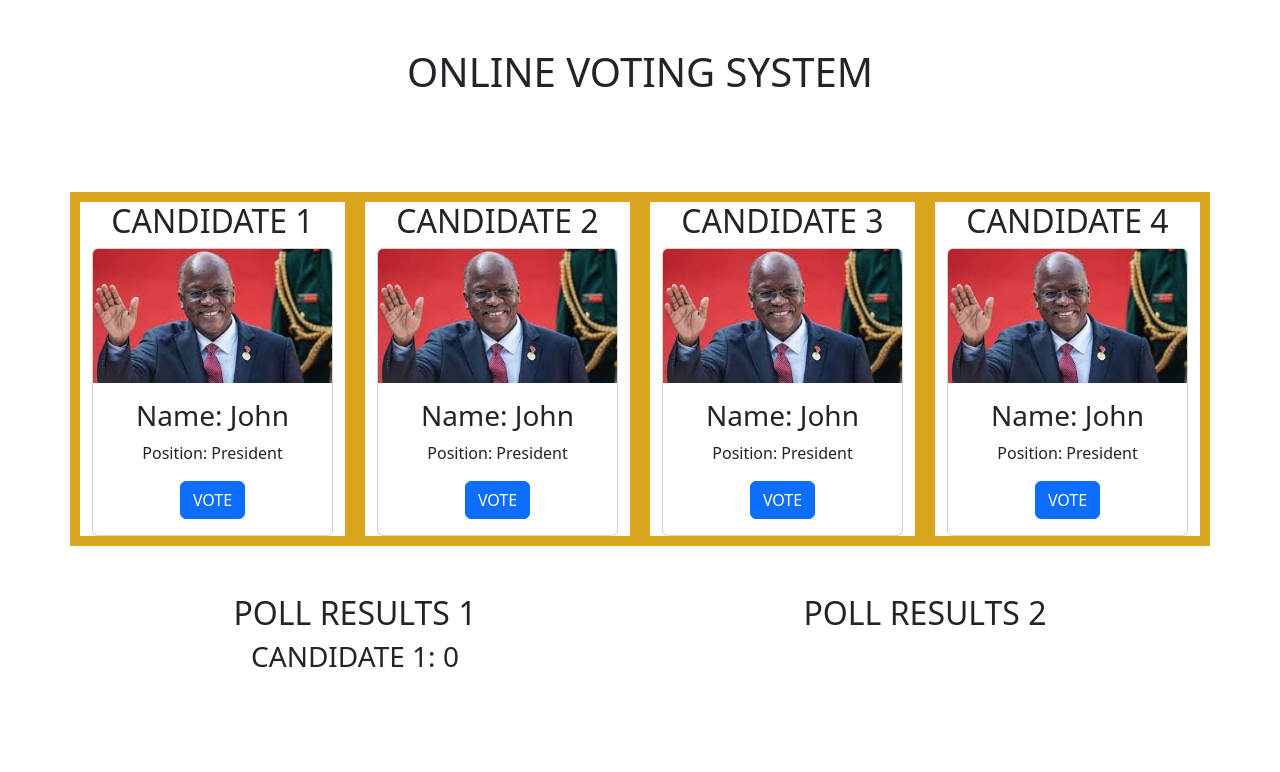
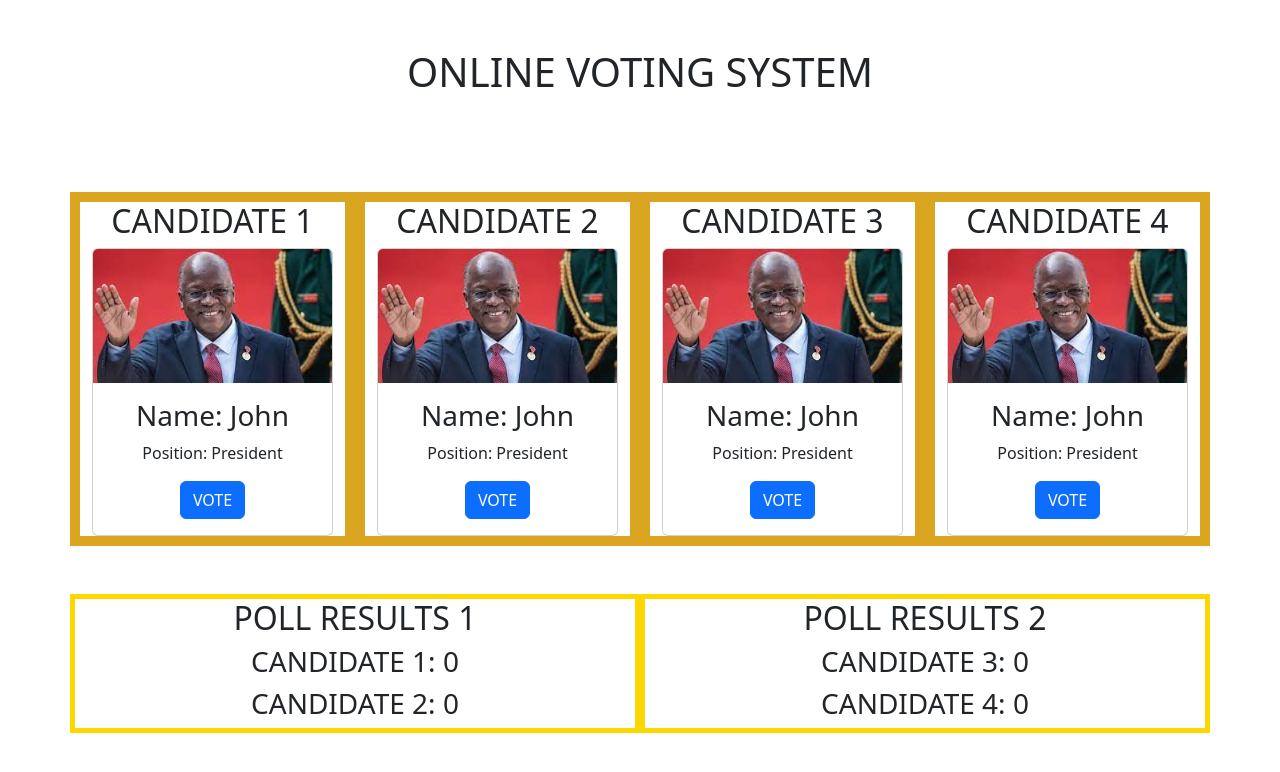
Before and after one commit to GDSC-Bugema-University/Online-Poll, a plain HTML site: page index.html in a window 1280 px wide. Drawn offline with nearby package versions, Linux system fonts and the light colour scheme.

Commit message:
Cand Polls
Polls for the remaining candidates.

```diff
--- a/index.html
+++ b/index.html
@@ -67,9 +67,12 @@
             <div class="col-md-6">
                 <h2>POLL RESULTS 1</h2>
                 <h3> CANDIDATE 1: <span id="s1">0</span></h3>
+                <h3> CANDIDATE 2: <span>0</span></h3>
             </div>
             <div class="col-md-6">
                 <h2>POLL RESULTS 2</h2>
+                <h3> CANDIDATE 3: <span>0</span></h3>
+                <h3> CANDIDATE 4: <span>0</span></h3>
             </div>
         </div>
     </div>
--- a/vote.css
+++ b/vote.css
@@ -1,3 +1,6 @@
 .col-md-3{
     border: 10px solid goldenrod;
 }
+.col-md-6{
+    border: 5px solid gold;
+}
```
